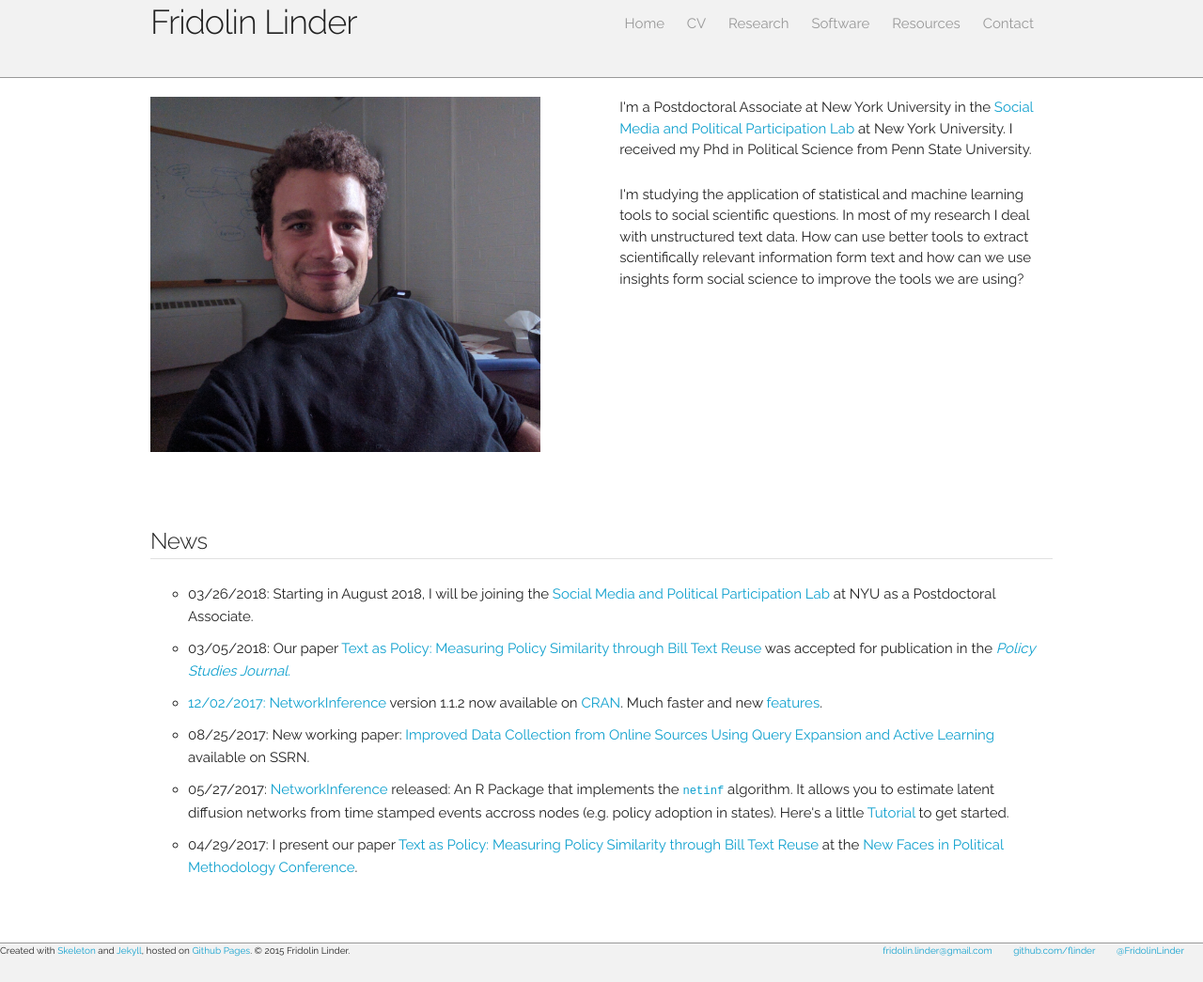
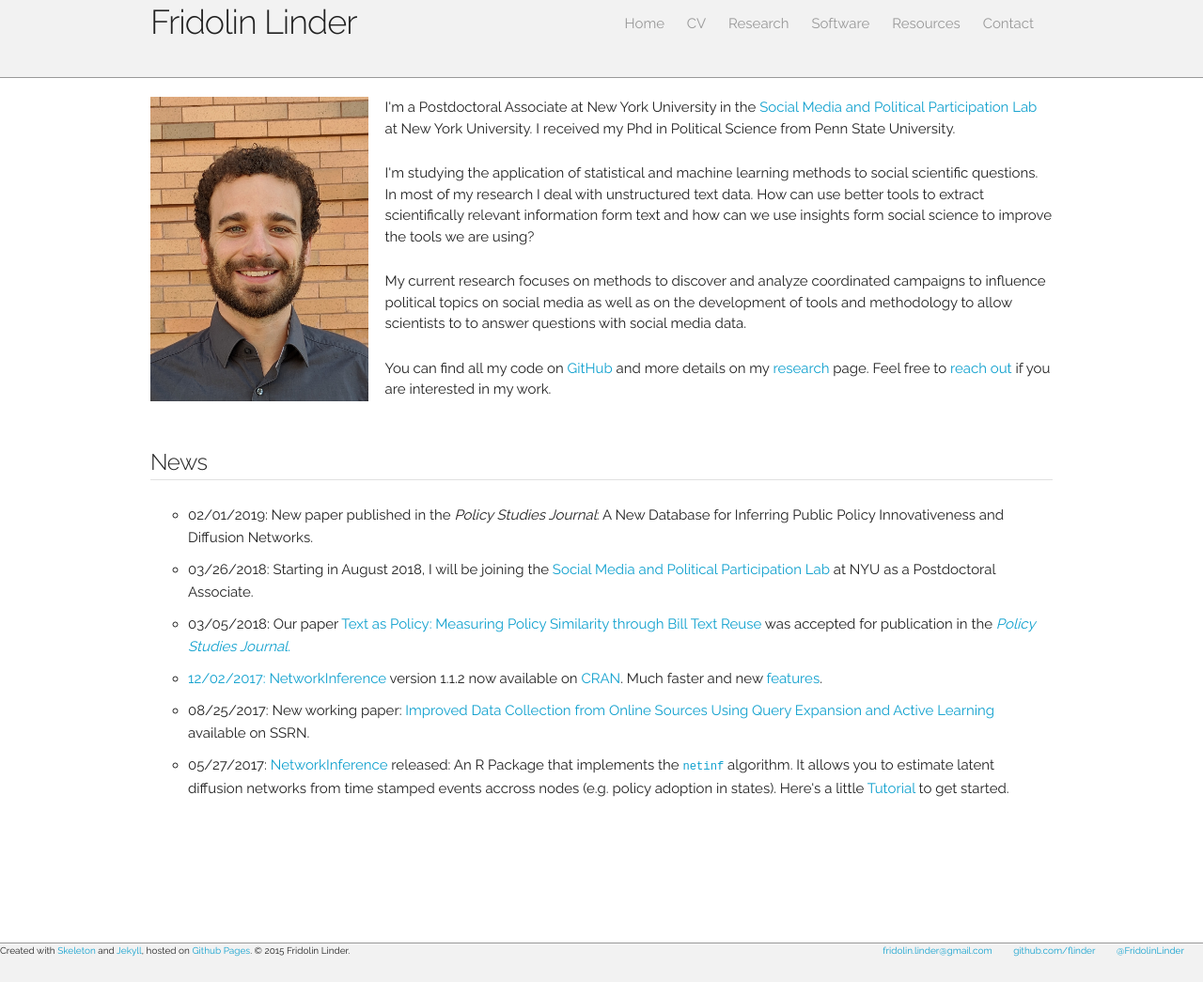
Before and after one commit to flinder/flinder.github.io, a Jekyll site: the page built from index.html, in a window 1280 px wide. Shown: the whole page at 94% size. Built offline with Jekyll 4.4.1, drawn with Linux system fonts in a browser that asks for light colours.

Commit message:
updated front page

```diff
--- a/css/skeleton.css
+++ b/css/skeleton.css
@@ -445,9 +445,10 @@ there.
 }
 
 #headerImage img {
-    margin-bottom: 50px;
-    max-width: 90%;
-    max-height: 90%;
+    margin-bottom: 20px;
+    margin-left: 0px;
+    margin-right: 00px;
+    max-width: 110%;
     height: auto;
     align: left;
 }
--- a/index.html
+++ b/index.html
@@ -4,31 +4,36 @@ title: Fridolin Linder
 ---
 
 <div class="row">
-
-    <div id="headerImage" class="six columns">
-        <img src="images/new_profile.jpg">
+    <div id="headerImage" class="three columns">
+        <img src="images/profile_2.jpg">
     </div>
-
-    <div id="welcome" class="six columns" >
+    <div id="welcome" class="nine columns" >
         <p>I'm a Postdoctoral Associate at New York University in the <a href="https://wp.nyu.edu/smapp/">Social Media and Political Participation Lab</a> at New York University. I received my Phd in Political Science from Penn State University. </p>
 
         <p>I'm studying the application of statistical
-        and machine learning tools to social scientific questions. In most of my
+        and machine learning methods to social scientific questions. In most of my
         research I deal with unstructured text data. How can use better tools to
         extract scientifically relevant information form text and how can we use
         insights form social science to improve the tools we are using?<p>
+
+        <p>My current research focuses on methods to discover and analyze coordinated campaigns to influence political topics on social media as well as on the development of tools and methodology to allow scientists to to answer questions with social media data.  </p>
+
+        <p>You can find all my code on <a href="https://github.com/flinder">GitHub</a> and more details on my <a href="http://fridolin-linder.com/research">research</a> page. Feel free to <a href="http://fridolin-linder.com/contact">reach out</a> if you are interested in my work.</p>
     </div>
+
 </div>
 
 <div id="welcome" class="twelve columns" >
     <h5>News</h5><hr/>
 
     <ul>
+        <li>02/01/2019: New paper published in the <i>Policy Studies Journal</i>: A New Database for Inferring Public Policy Innovativeness and Diffusion Networks.
         <li>03/26/2018: Starting in August 2018, I will be joining the <a href="https://wp.nyu.edu/smapp/">Social Media and Political Participation Lab</a> at NYU as a Postdoctoral Associate.
         <li>03/05/2018: Our paper <a href="https://papers.ssrn.com/sol3/papers.cfm?abstract_id=2812607">Text as Policy: Measuring Policy Similarity through Bill Text Reuse</a> was accepted for publication in the <a href="http://onlinelibrary.wiley.com/journal/10.1111/(ISSN)1541-0072"><i>Policy Studies Journal</i>.
         <li>12/02/2017: <a href="https://github.com/desmarais-lab/NetworkInference">NetworkInference</a> version 1.1.2 now available on <a href="https://CRAN.R-project.org/package=NetworkInference">CRAN</a>. Much faster and new <a href="https://github.com/desmarais-lab/NetworkInference/releases">features</a>.
         <li>08/25/2017: New working paper: <a href="https://papers.ssrn.com/sol3/papers.cfm?abstract_id=3026393">Improved Data Collection from Online Sources Using Query Expansion and Active Learning</a> available on SSRN.
         <li>05/27/2017: <a href="https://github.com/desmarais-lab/NetworkInference">NetworkInference</a> released: An R Package that implements the <a href="http://snap.stanford.edu/netinf/"><tt>netinf</tt></a> algorithm. It allows you to estimate latent diffusion networks from time stamped events accross nodes (e.g. policy adoption in states). Here's a little <a href="/software/2017/03/27/networkinference-tutorial.html">Tutorial</a> to get started.</li>
+        <!---
         <li>04/29/2017: I present our paper <a href="https://papers.ssrn.com/sol3/papers.cfm?abstract_id=2812607">Text as Policy: Measuring Policy Similarity through Bill Text Reuse</a> at the <a href="http://qssi.psu.edu/new-faces-in-political-methodology-conference">New Faces in Political Methodology Conference</a>.</li>
-
+        --->
 </div>
```
Also changed, not shown: images/profile_2.jpg (added).
